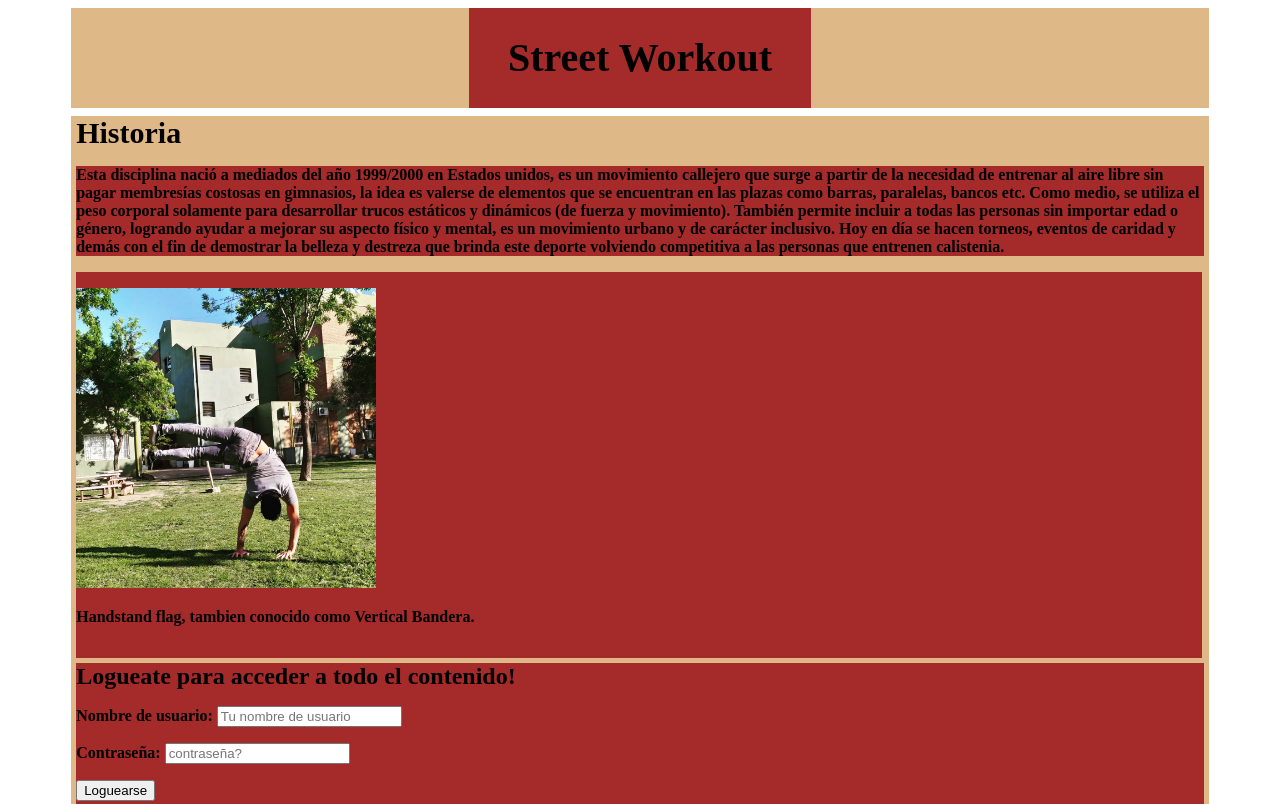
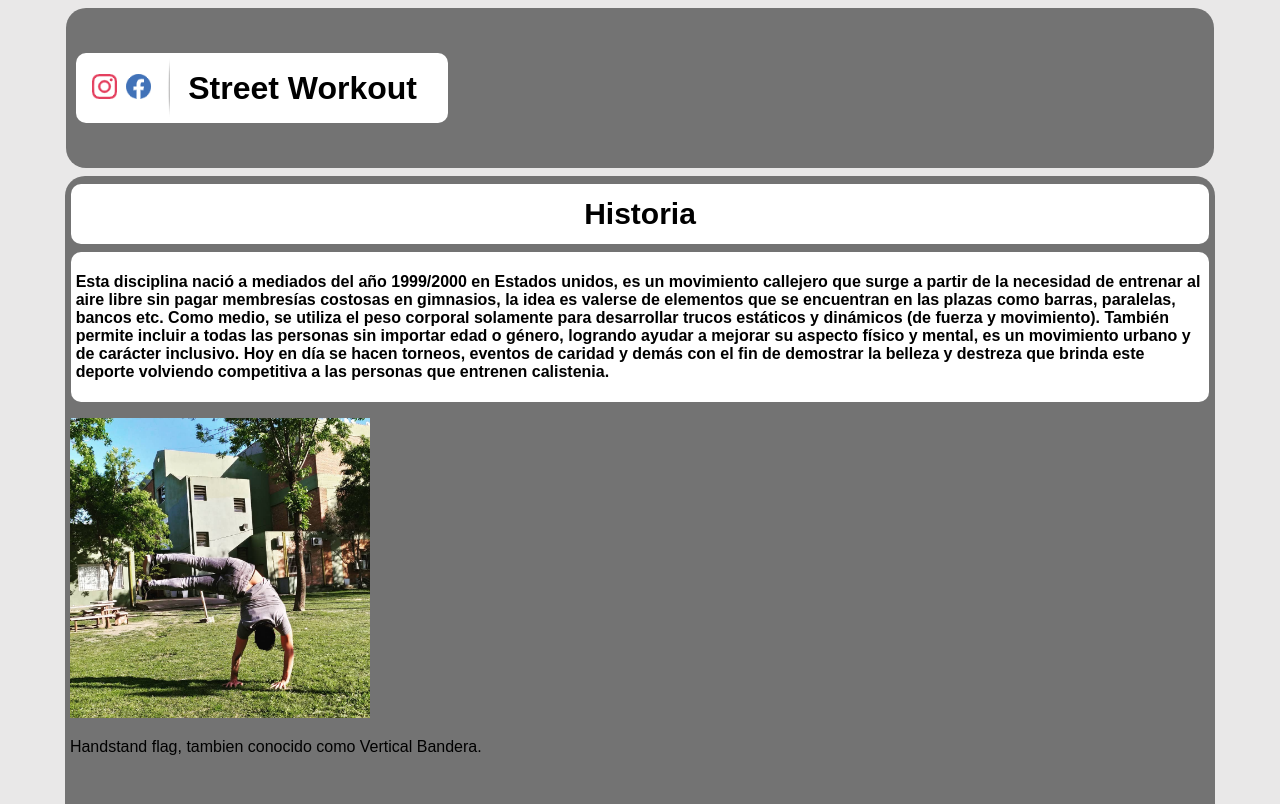
Before and after one commit to Charliee95/Pagina-Web-Calistenia, a website: page index.html in a window 1280 px wide. Shown: the top 804 px of the page. Drawn offline with Linux system fonts and the light colour scheme.

Commit message:
Update index.html | index.css
Cambio de diseño de estructura

```diff
--- a/index.css
+++ b/index.css
@@ -1,3 +1,89 @@
+*{
+    font-family: sans-serif;
+}
+
+body {
+    background-color: #E9E8E8;
+}
+
+h2{
+    font-size: 30px;
+}
+
+header{
+    width: 90%;
+    height: 160px;
+    background-color: #737373;
+    margin-left: auto;
+    margin-right: auto;
+    padding-left: 10px;
+    border-radius: 20px;
+    display: flex;
+	justify-content:flex-start;
+	align-items:center;
+}
+
+.contenedor_redes {
+    width:100px;
+    height:70px;
+    background-color: white;
+    padding-left: 12px;
+    border-radius: 10px 0px 0px 10px;
+    display: flex;
+	justify-content:space-around;
+	align-items:center;
+}
+
+.contenedor_titulo {
+    width:260px;
+    height:70px;
+    background-color: white;
+    border-radius: 0px 10px 10px 0px;
+    display: flex;
+    align-items:center;
+}
+
+section {
+    width: 91%;
+    height: 1500px;
+    margin-left: auto;
+    margin-right: auto;
+    border-radius: 20px;
+    margin-top: 8px;
+    background-color: #737373;
+    display: flex;
+    flex-wrap: wrap;
+    flex-direction: column;
+
+}
+.palabra_historia {
+    width: 99%;
+    height: 60px;
+    display: flex;
+    align-items:center;
+    margin-left: auto;
+    margin-right: auto;
+    margin-top: 8px;
+    background-color: white;
+    border-radius: 10px;
+    justify-content: center;
+}
+.contenedor_historia {
+    width: 99%;
+    height: 150px;
+    margin-top:8px;
+    background-color: white;
+    border-radius: 10px;
+    margin-left: auto;
+    margin-right: auto;
+    display: flex;
+    align-items:center;
+}
+.margen{
+    margin: 5px;
+    font-weight: bold;
+}
+
 .slider {
     width: 99%;
     margin-left: 5px;
@@ -49,61 +135,3 @@
         margin-left: -300%;
     }
 }
-
-h1{
-    margin: 0px;
-}
-h2{
-    margin: 0px;
-    margin-left: 5px;
-    font-size: 30px;
-}
-
-p{
-    font-weight: bold;
-}
-
-.margen {
-    margin: 5px;
-}
-
-div {
-    background-color: brown;
-}
-
-header {
-	width: 90%;
-	height: 100px;
-	margin-left: auto;
-    margin-right: auto;
-    background-color: burlywood;
-    margin-top: 0px;
-
-}
-#cont_titulo {
-    width: 30%;
-    height: 100%;
-    background-color: brown;
-    margin-left: auto;
-    margin-right: auto;
-
-    margin-bottom: auto;
-    text-align: center; /*alinear texto horizontalmente*/
-
-
-}
-
-.titulo{
-    font-size: 40px;
-    line-height: 100px;
-}
-
-section{
-    width: 90%;
-    height: 1000px;
-    margin-left: auto;
-    margin-right: auto;
-    margin-top: 8px;
-    background-color: burlywood;
-
-}
--- a/index.html
+++ b/index.html
@@ -11,15 +11,23 @@
 
 <body>
     <header>
-        <div id="cont_titulo">
-            <h1 class="titulo">Street Workout</h1>
+        <div class="contenedor_redes">
+            <a href="https://www.instagram.com/emma__barrionuevo/" target="_blank"> <img src="imagenes/instagram.png" alt="" width="25px" height="25px" margin-right="5px"> </a>
+            <a href="https://www.facebook.com/EmmaCalistenia" target="_blank"> <img src="imagenes/facebook.png" alt="" width="25px" height="25px"> </a>
+            <a><img src="imagenes/barra.png" alt="" width="25px" height="65px"> </a>
+        </div>
+        <div class="contenedor_titulo">
+                <h1>Street Workout</h1>
         </div>
     </header>
+    <section>
+            <div class="palabra_historia">
+                <h2>Historia</h2>
+            </div>
 
-    <section>
-        <h2>Historia</h2>
-        <div class="margen">
-            <p>Esta disciplina nació a mediados del año 1999/2000 en Estados unidos, es un movimiento callejero que surge a partir de la necesidad de entrenar al aire libre sin pagar membresías costosas en gimnasios, la idea es valerse de elementos que se encuentran
+            <div class="contenedor_historia">
+
+                <p class="margen">Esta disciplina nació a mediados del año 1999/2000 en Estados unidos, es un movimiento callejero que surge a partir de la necesidad de entrenar al aire libre sin pagar membresías costosas en gimnasios, la idea es valerse de elementos que se encuentran
                 en las plazas como barras, paralelas, bancos etc. Como medio, se utiliza el peso corporal solamente para desarrollar trucos estáticos y dinámicos (de fuerza y movimiento). También permite incluir a todas las personas sin importar edad o género,
                 logrando ayudar a mejorar su aspecto físico y mental, es un movimiento urbano y de carácter inclusivo. Hoy en día se hacen torneos, eventos de caridad y demás con el fin de demostrar la belleza y destreza que brinda este deporte volviendo
                 competitiva a las personas que entrenen calistenia.
@@ -96,6 +104,7 @@
                     </form>
                 </div>
     </section>
+
 </body>
 
 </html>
```
Also changed, not shown: imagenes/barra.png (added), imagenes/facebook.png (added), imagenes/instagram.png (added), imagenes/instagram_logo.png (added). Lines whose indentation alone changed are shown as unchanged.
